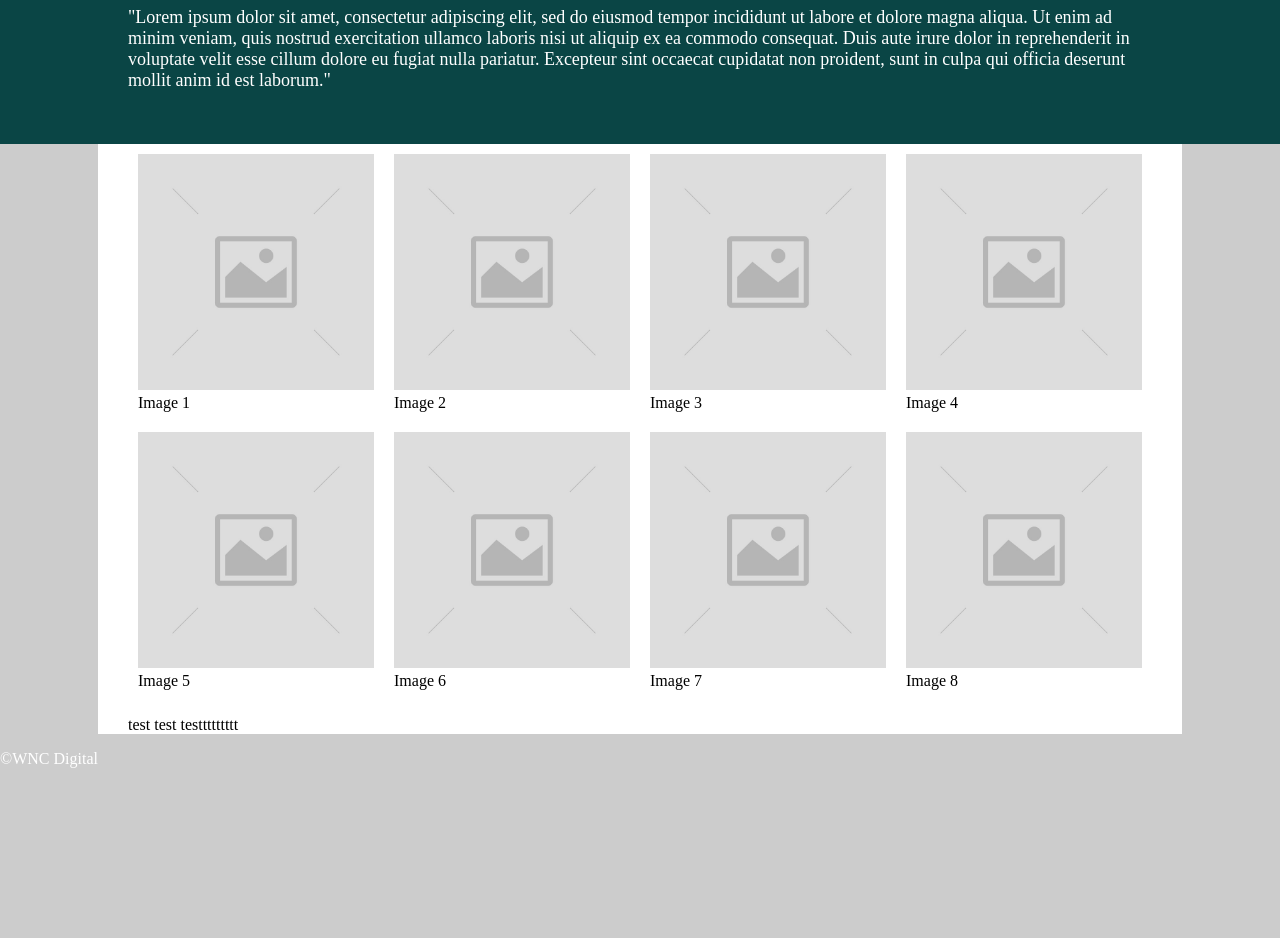
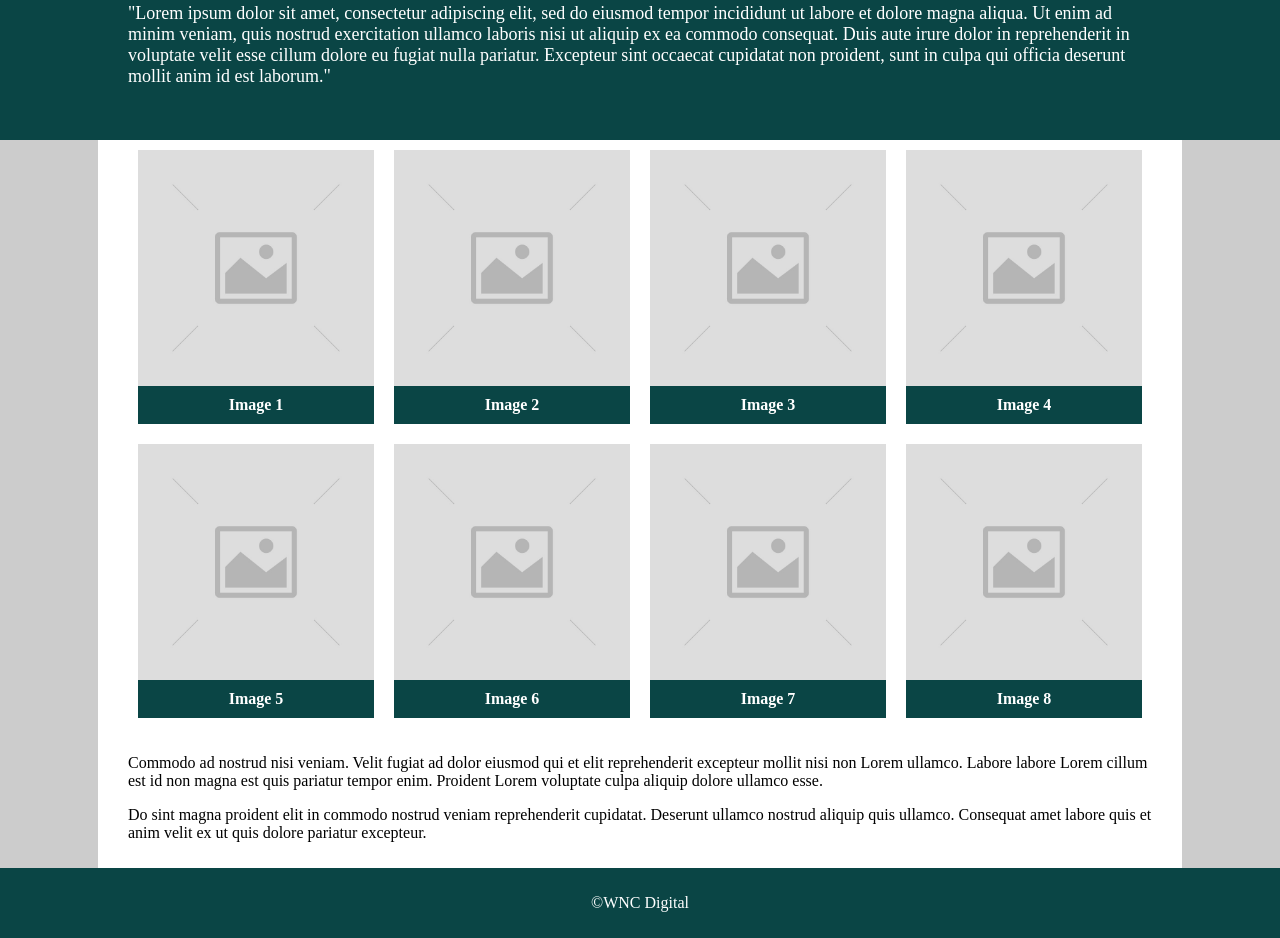
Before and after one commit to Savannah-Marie/Copy-website, a plain HTML site: page index.html in a window 1280 px wide. Shown: the part 640-1578 px from the top of the page. Before the commit the page ends 1424 px from the top, so only its background shows below. Drawn offline with Linux system fonts and the light colour scheme.

Commit message:
finished!

```diff
--- a/index.html
+++ b/index.html
@@ -27,7 +27,7 @@
 
         <main>
             <div class="row">
-                <img src="thumbnail_image001.jpg" alt="Placeholder" width ="100%" height ="400px">
+                <img class="cover-image" src="thumbnail_image001.jpg" alt="Placeholder" width ="100%" height ="400px">
             </div>
 
             <div class="full_row">
@@ -73,7 +73,11 @@
                         <div class="blocktext">Image 8</div>
                     </div>
                 </div>
-                <p>test test testtttttttt</p>
+            </div>
+            <div class="row row-bottom">
+                <p>Commodo ad nostrud nisi veniam. Velit fugiat ad dolor eiusmod qui et elit reprehenderit excepteur mollit nisi non Lorem ullamco. Labore labore Lorem cillum est id non magna est quis pariatur tempor enim. Proident Lorem voluptate culpa aliquip dolore ullamco esse.</p>
+
+                <p>Do sint magna proident elit in commodo nostrud veniam reprehenderit cupidatat. Deserunt ullamco nostrud aliquip quis ullamco. Consequat amet labore quis et anim velit ex ut quis dolore pariatur excepteur.</p>
             </div>
         </main>
 
--- a/style.css
+++ b/style.css
@@ -78,11 +78,21 @@ header a:hover {
     /* remember at the end to try and fix the annoying white strip  */
     margin:0 auto;
     padding:0px 30px;
+    /* padding-bottom: 10px; */
+    display:block
+}
+.row-bottom {
+    padding-bottom: 10px;
+    padding-top: 10px;
+}
+
+.cover-image {
+    display: block;
 }
 
 .full_row {
     background-color: rgb(10, 69, 69);
-    width: 100%
+    width: 100%;
 }
 
 .main_text {
@@ -99,8 +109,25 @@ header a:hover {
 
 .blockimage img {
     width: 100%;
+    display:block;
 }
 .images {
     display: flex;
     flex-wrap: wrap;
 }
+
+.blocktext {
+    background-color: rgb(10, 69, 69);
+    color: white;
+    text-align: center;
+    font-weight: bold;
+    padding: 10px 0px;
+    display:block;
+}
+
+footer {
+        background-color: rgb(10, 69, 69);
+        color: white;
+        text-align: center;
+        padding: 10px 0px;
+    }
```
